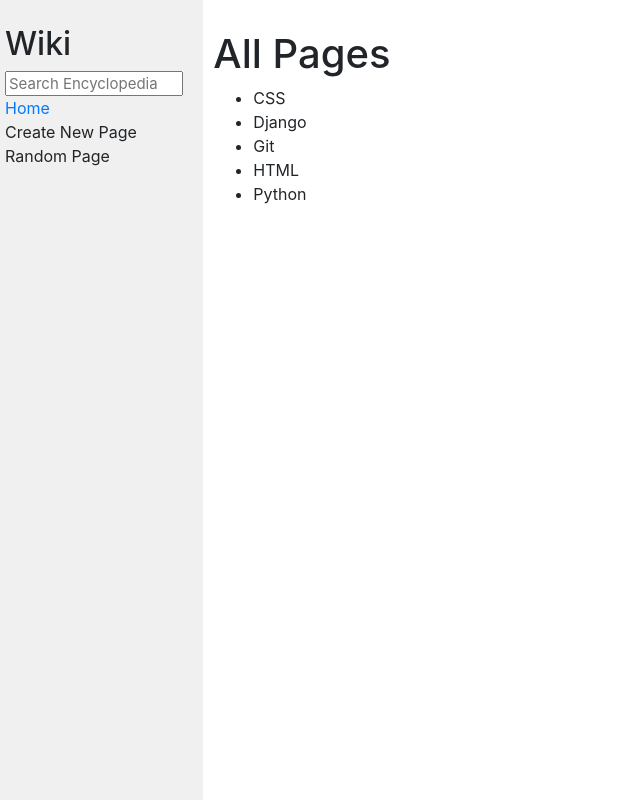
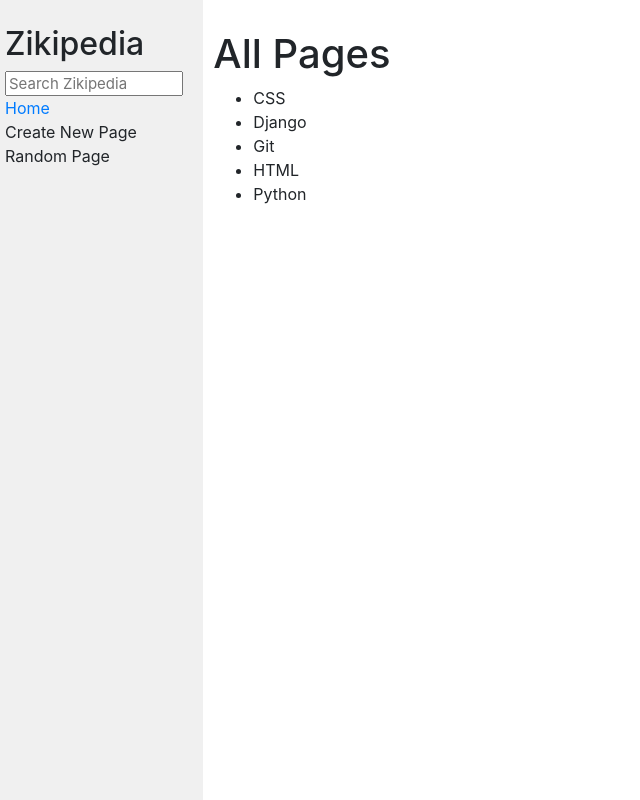
Before and after one commit to RCeia/Wiki-Clone, a Django app: page / in a window 1280 px wide. Shown: the whole page, without its empty margins (0-640 px from the left). Run offline with Django 3.2, Linux system fonts and the light colour scheme; some libraries are stand-ins or nearby versions.

Commit message:
Add Search Bar as a Form

```diff
--- a/encyclopedia/templates/encyclopedia/index.html
+++ b/encyclopedia/templates/encyclopedia/index.html
@@ -1,7 +1,7 @@
 {% extends "encyclopedia/layout.html" %}
 
 {% block title %}
-    Encyclopedia
+    Zikipedia
 {% endblock %}
 
 {% block body %}
--- a/encyclopedia/templates/encyclopedia/layout.html
+++ b/encyclopedia/templates/encyclopedia/layout.html
@@ -11,9 +11,9 @@
     <body>
         <div class="row">
             <div class="sidebar col-lg-2 col-md-3">
-                <h2>Wiki</h2>
+                <h2>Zikipedia</h2>
                 <form>
-                    <input class="search" type="text" name="q" placeholder="Search Encyclopedia">
+                    {{ search_form }}
                 </form>
                 <div>
                     <a href="{% url 'index' %}">Home</a>
--- a/encyclopedia/views.py
+++ b/encyclopedia/views.py
@@ -1,9 +1,15 @@
 from django.shortcuts import render
-
+from django import forms
 from . import util
 
+class SearchForm(forms.Form):
+    # Form Class For Search Bar
+    search = forms.CharField(label='', widget=forms.TextInput(attrs={
+      "class": "search",
+      "placeholder": "Search Zikipedia"}))
 
 def index(request):
     return render(request, "encyclopedia/index.html", {
-        "entries": util.list_entries()
+        "entries": util.list_entries(),
+        "search_form": SearchForm(),
     })
```
